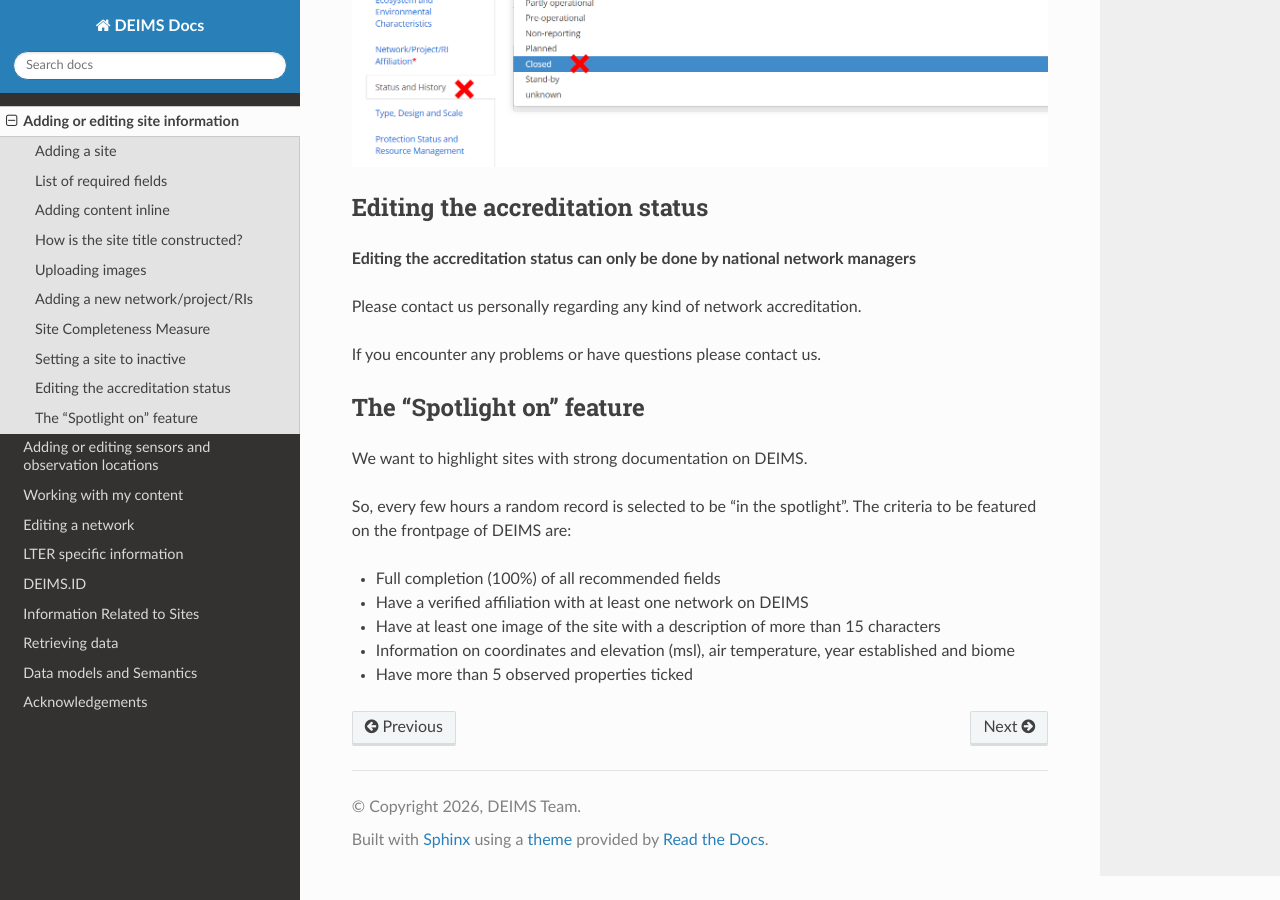
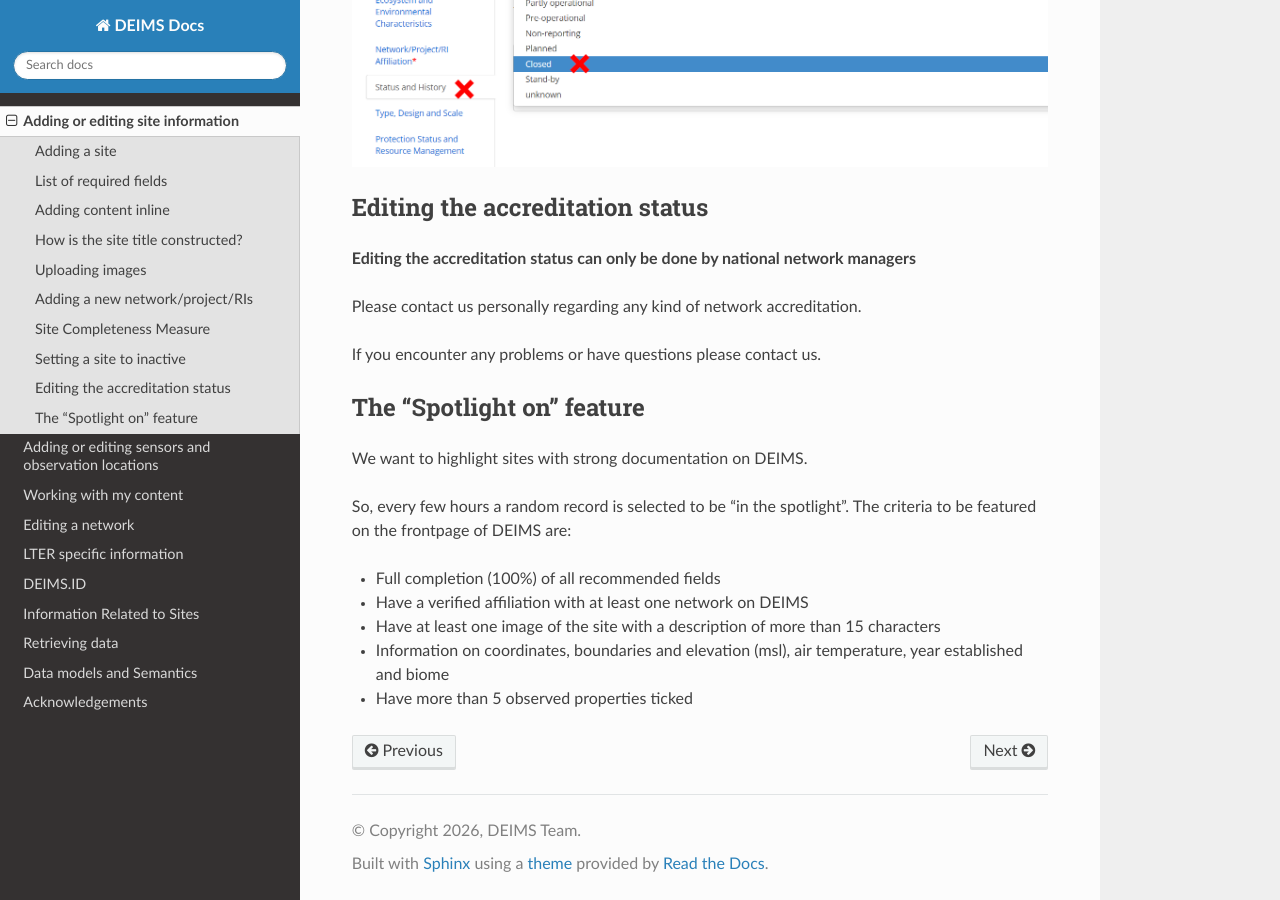
Before and after one commit to stopopol/deims_documentation, a Sphinx documentation site: the page built from source/site.rst, in a window 1280 px wide and 900 px high, scrolled down 3421 px. Built offline with Sphinx 7.4.7 and the Read the Docs theme 3.1.0, drawn with Linux system fonts in a browser that asks for light colours.

Commit message:
Update site information guidelines and structure

```diff
--- a/source/site.rst
+++ b/source/site.rst
@@ -134,5 +134,5 @@ The criteria to be featured on the frontpage of DEIMS are:
 - Full completion (100%) of all recommended fields
 - Have a verified affiliation with at least one network on DEIMS
 - Have at least one image of the site with a description of more than 15 characters
-- Information on coordinates and elevation (msl), air temperature, year established and biome
+- Information on coordinates, boundaries and elevation (msl), air temperature, year established and biome
 - Have more than 5 observed properties ticked
```
